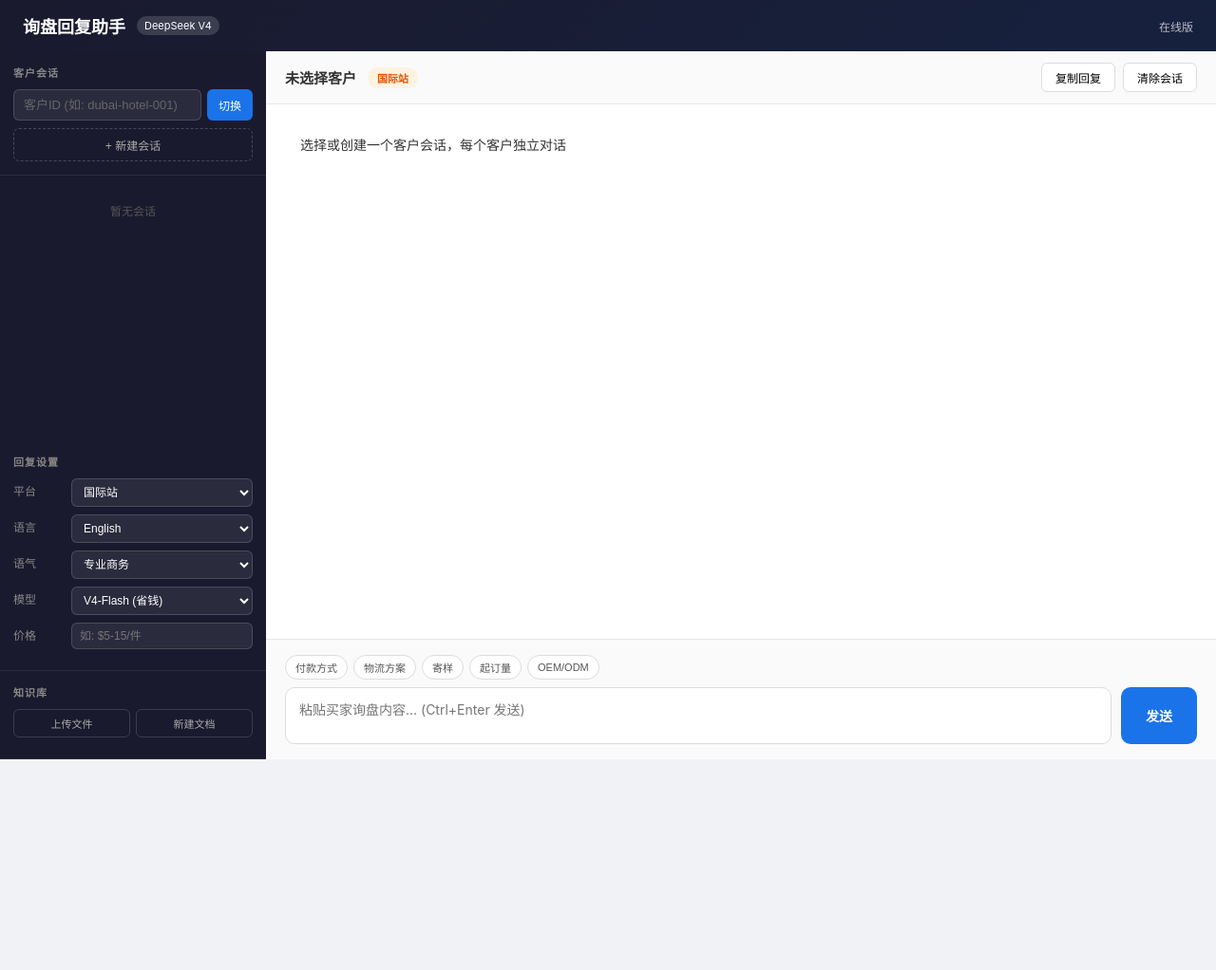
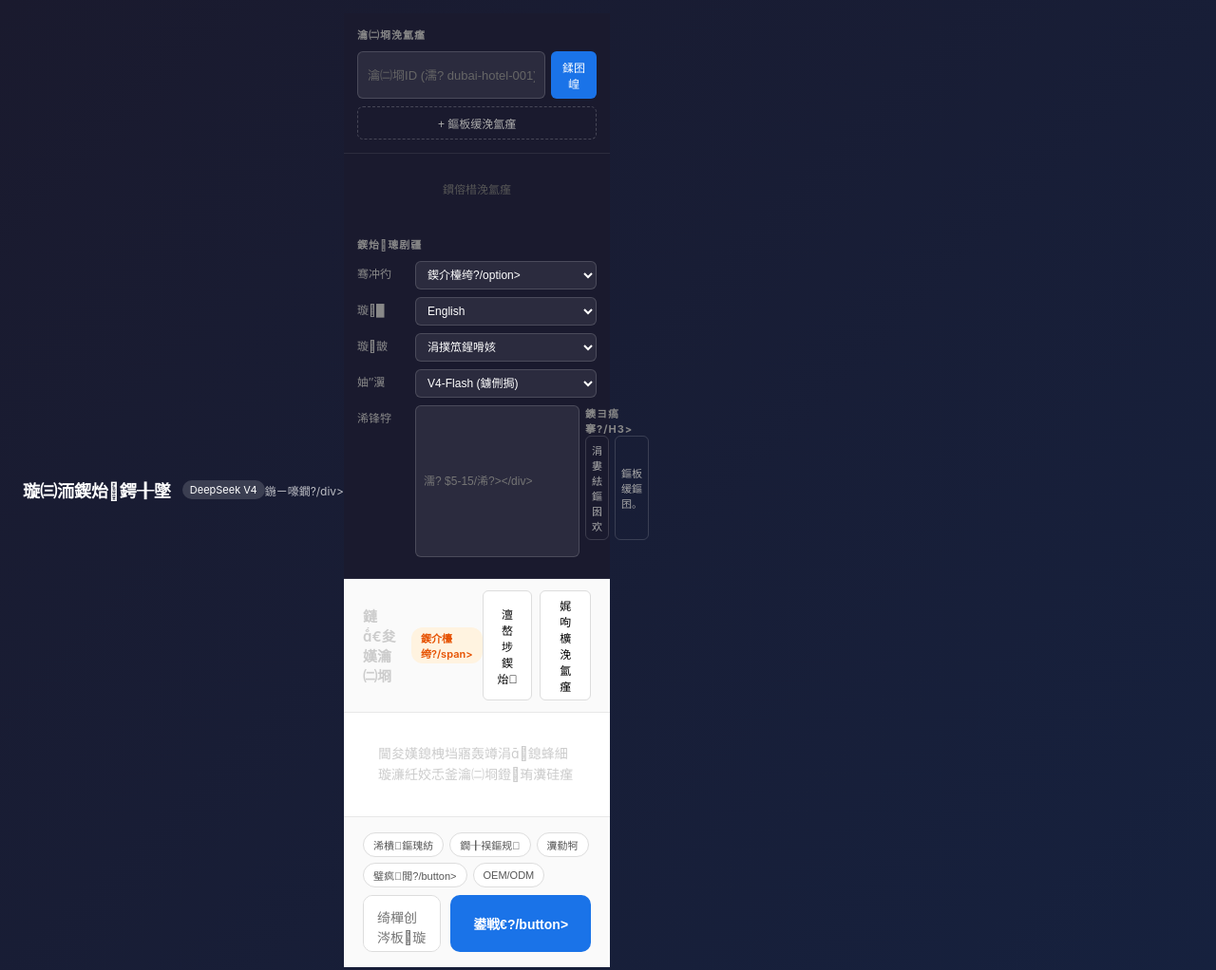
Before and after one commit to weieryang/inquiry-assistant, a website: page public/index.html in a window 1280 px wide. Shown: the whole page at 95% size. Before the commit the page ends 800 px from the top, so only its background shows below. Drawn offline with Linux system fonts and the light colour scheme.

Commit message:
update frontend

```diff
--- a/public/index.html
+++ b/public/index.html
@@ -3,7 +3,7 @@
 <head>
     <meta charset="UTF-8">
     <meta name="viewport" content="width=device-width, initial-scale=1.0">
-    <title>询盘回复助手 - DeepSeek V4</title>
+    <title>璇㈢洏鍥炲鍔╂墜 - DeepSeek V4</title>
     <style>
         * { margin: 0; padding: 0; box-sizing: border-box; }
         body { font-family: -apple-system, BlinkMacSystemFont, 'Segoe UI', Roboto, sans-serif; background: #f0f2f5; color: #333; height: 100vh; display: flex; flex-direction: column; }
@@ -98,37 +98,37 @@
 <body>
     <div class="header">
         <div style="display:flex; align-items:center; gap:12px;">
-            <h1>询盘回复助手</h1>
+            <h1>璇㈢洏鍥炲鍔╂墜</h1>
             <span class="ver">DeepSeek V4</span>
         </div>
-        <div style="font-size:12px; opacity:0.7;">在线版</div>
+        <div style="font-size:12px; opacity:0.7;">鍦ㄧ嚎鐗?/div>
     </div>
     <div class="app">
         <div class="sidebar">
             <div class="sb-section">
-                <h3>客户会话</h3>
+                <h3>瀹㈡埛浼氳瘽</h3>
                 <div class="session-input">
-                    <input type="text" id="customerIdInput" placeholder="客户ID (如: dubai-hotel-001)">
-                    <button onclick="switchSession()">切换</button>
+                    <input type="text" id="customerIdInput" placeholder="瀹㈡埛ID (濡? dubai-hotel-001)">
+                    <button onclick="switchSession()">鍒囨崲</button>
                 </div>
-                <button class="new-session-btn" onclick="createNewSession()">+ 新建会话</button>
+                <button class="new-session-btn" onclick="createNewSession()">+ 鏂板缓浼氳瘽</button>
             </div>
             <div class="session-list" id="sessionList">
-                <div style="text-align:center; color:#555; font-size:12px; padding:20px;">暂无会话</div>
+                <div style="text-align:center; color:#555; font-size:12px; padding:20px;">鏆傛棤浼氳瘽</div>
             </div>
             <div class="sb-section">
-                <h3>回复设置</h3>
-                <div class="sb-row"><label>平台</label><select id="platform"><option value="alibaba">国际站</option><option value="mic">中国制造网</option><option value="1688">1688</option></select></div>
-                <div class="sb-row"><label>语言</label><select id="replyLang"><option value="en">English</option><option value="es">Español</option><option value="ru">Русский</option><option value="ar">العربية</option><option value="pt">Português</option><option value="fr">Français</option><option value="de">Deutsch</option><option value="tr">Türkçe</option></select></div>
-                <div class="sb-row"><label>语气</label><select id="tone"><option value="professional">专业商务</option><option value="friendly">热情友好</option><option value="concise">简洁高效</option></select></div>
-                <div class="sb-row"><label>模型</label><select id="modelSelect"><option value="flash">V4-Flash (省钱)</option><option value="pro">V4-Pro (高质量)</option></select></div>
-                <div class="sb-row"><label>价格</label><input type="text" id="priceRange" placeholder="如: $5-15/件"></div>
+                <h3>鍥炲璁剧疆</h3>
+                <div class="sb-row"><label>骞冲彴</label><select id="platform"><option value="alibaba">鍥介檯绔?/option><option value="mic">涓浗鍒堕€犵綉</option><option value="1688">1688</option></select></div>
+                <div class="sb-row"><label>璇█</label><select id="replyLang"><option value="en">English</option><option value="es">Espa帽ol</option><option value="ru">袪褍褋褋泻懈泄</option><option value="ar">丕賱毓乇亘賷丞</option><option value="pt">Portugu锚s</option><option value="fr">Fran莽ais</option><option value="de">Deutsch</option><option value="tr">T眉rk莽e</option></select></div>
+                <div class="sb-row"><label>璇皵</label><select id="tone"><option value="professional">涓撲笟鍟嗗姟</option><option value="friendly">鐑儏鍙嬪ソ</option><option value="concise">绠€娲侀珮鏁?/option></select></div>
+                <div class="sb-row"><label>妯″瀷</label><select id="modelSelect"><option value="flash">V4-Flash (鐪侀挶)</option><option value="pro">V4-Pro (楂樿川閲?</option></select></div>
+                <div class="sb-row"><label>浠锋牸</label><input type="text" id="priceRange" placeholder="濡? $5-15/浠?></div>
             </div>
             <div class="sb-section">
-                <h3>知识库</h3>
+                <h3>鐭ヨ瘑搴?/h3>
                 <div class="kb-actions">
-                    <button class="kb-btn" onclick="showUploadKB()">上传文件</button>
-                    <button class="kb-btn" onclick="showCreateKB()">新建文档</button>
+                    <button class="kb-btn" onclick="showUploadKB()">涓婁紶鏂囦欢</button>
+                    <button class="kb-btn" onclick="showCreateKB()">鏂板缓鏂囨。</button>
                 </div>
                 <div class="kb-list" id="kbList"></div>
             </div>
@@ -136,35 +136,35 @@
         <div class="main">
             <div class="chat-header">
                 <div style="display:flex; align-items:center; gap:12px;">
-                    <span class="cc" id="currentCustomerLabel">未选择客户</span>
-                    <span class="badge badge-alibaba" id="platformBadge">国际站</span>
+                    <span class="cc" id="currentCustomerLabel">鏈€夋嫨瀹㈡埛</span>
+                    <span class="badge badge-alibaba" id="platformBadge">鍥介檯绔?/span>
                 </div>
                 <div class="chat-hdr-btns">
-                    <button class="hdr-btn" onclick="copyLastReply()">复制回复</button>
-                    <button class="hdr-btn" onclick="clearCurrentSession()">清除会话</button>
+                    <button class="hdr-btn" onclick="copyLastReply()">澶嶅埗鍥炲</button>
+                    <button class="hdr-btn" onclick="clearCurrentSession()">娓呴櫎浼氳瘽</button>
                 </div>
             </div>
             <div class="messages" id="messagesArea">
-                <div class="message system"><div class="msg-bubble">选择或创建一个客户会话，每个客户独立对话</div></div>
+                <div class="message system"><div class="msg-bubble">閫夋嫨鎴栧垱寤轰竴涓鎴蜂細璇濓紝姣忎釜瀹㈡埛鐙珛瀵硅瘽</div></div>
             </div>
             <div class="typing" id="typingIndicator"><div class="dots"><span></span><span></span><span></span></div></div>
             <div class="input-area">
                 <div class="input-tools">
-                    <button class="tool-btn" onclick="quickAction('payment')">付款方式</button>
-                    <button class="tool-btn" onclick="quickAction('shipping')">物流方案</button>
-                    <button class="tool-btn" onclick="quickAction('sample')">寄样</button>
-                    <button class="tool-btn" onclick="quickAction('moq')">起订量</button>
+                    <button class="tool-btn" onclick="quickAction('payment')">浠樻鏂瑰紡</button>
+                    <button class="tool-btn" onclick="quickAction('shipping')">鐗╂祦鏂规</button>
+                    <button class="tool-btn" onclick="quickAction('sample')">瀵勬牱</button>
+                    <button class="tool-btn" onclick="quickAction('moq')">璧疯閲?/button>
                     <button class="tool-btn" onclick="quickAction('oem')">OEM/ODM</button>
                 </div>
                 <div class="input-row">
-                    <textarea id="inputArea" placeholder="粘贴买家询盘内容... (Ctrl+Enter 发送)" onkeydown="if(event.key==='Enter'&&event.ctrlKey){event.preventDefault();sendMessage();}"></textarea>
-                    <button class="send-btn" id="sendBtn" onclick="sendMessage()">发送</button>
+                    <textarea id="inputArea" placeholder="绮樿创涔板璇㈢洏鍐呭... (Ctrl+Enter 鍙戦€?" onkeydown="if(event.key==='Enter'&&event.ctrlKey){event.preventDefault();sendMessage();}"></textarea>
+                    <button class="send-btn" id="sendBtn" onclick="sendMessage()">鍙戦€?/button>
                 </div>
             </div>
         </div>
     </div>
-    <div class="modal-overlay" id="uploadKBModal"><div class="modal"><h3>上传知识库文件</h3><input type="file" id="kbFileInput" accept=".txt,.md" style="margin-bottom:12px;"><textarea id="kbContentInput" placeholder="或粘贴内容..."></textarea><input type="text" id="kbFilenameInput" placeholder="文件名" style="width:100%;padding:8px 12px;border:1px solid #ddd;border-radius:6px;margin-top:8px;font-size:13px;"><div class="modal-actions"><button class="modal-btn" onclick="closeModal('uploadKBModal')">取消</button><button class="modal-btn primary" onclick="uploadKB()">保存</button></div></div></div>
-    <div class="modal-overlay" id="createKBModal"><div class="modal"><h3>新建知识库文档</h3><input type="text" id="newKBName" placeholder="文档名" style="width:100%;padding:8px 12px;border:1px solid #ddd;border-radius:6px;margin-bottom:12px;font-size:13px;"><textarea id="newKBContent" placeholder="输入知识库内容..."></textarea><div class="modal-actions"><button class="modal-btn" onclick="closeModal('createKBModal')">取消</button><button class="modal-btn primary" onclick="createKB()">创建</button></div></div></div>
+    <div class="modal-overlay" id="uploadKBModal"><div class="modal"><h3>涓婁紶鐭ヨ瘑搴撴枃浠?/h3><input type="file" id="kbFileInput" accept=".txt,.md" style="margin-bottom:12px;"><textarea id="kbContentInput" placeholder="鎴栫矘璐村唴瀹?.."></textarea><input type="text" id="kbFilenameInput" placeholder="鏂囦欢鍚? style="width:100%;padding:8px 12px;border:1px solid #ddd;border-radius:6px;margin-top:8px;font-size:13px;"><div class="modal-actions"><button class="modal-btn" onclick="closeModal('uploadKBModal')">鍙栨秷</button><button class="modal-btn primary" onclick="uploadKB()">淇濆瓨</button></div></div></div>
+    <div class="modal-overlay" id="createKBModal"><div class="modal"><h3>鏂板缓鐭ヨ瘑搴撴枃妗?/h3><input type="text" id="newKBName" placeholder="鏂囨。鍚? style="width:100%;padding:8px 12px;border:1px solid #ddd;border-radius:6px;margin-bottom:12px;font-size:13px;"><textarea id="newKBContent" placeholder="杈撳叆鐭ヨ瘑搴撳唴瀹?.."></textarea><div class="modal-actions"><button class="modal-btn" onclick="closeModal('createKBModal')">鍙栨秷</button><button class="modal-btn primary" onclick="createKB()">鍒涘缓</button></div></div></div>
     <div class="toast" id="toast"></div>
     <script>
         let currentCustomerId='';
@@ -180,8 +180,8 @@
         function renderSessionList(){
             const s=getSessions();const list=document.getElementById('sessionList');
             const keys=Object.keys(s);
-            if(!keys.length){list.innerHTML='<div style="text-align:center;color:#555;font-size:12px;padding:20px;">暂无会话</div>';return;}
-            list.innerHTML=keys.map(k=>`<div class="session-item ${k===currentCustomerId?'active':''}" onclick="switchToSession('${k}')"><div class="sid">${k}</div><div class="smeta">${s[k].messages.length}条消息</div><button class="sdel" onclick="event.stopPropagation();deleteSession('${k}')">✕</button></div>`).join('');
+            if(!keys.length){list.innerHTML='<div style="text-align:center;color:#555;font-size:12px;padding:20px;">鏆傛棤浼氳瘽</div>';return;}
+            list.innerHTML=keys.map(k=>`<div class="session-item ${k===currentCustomerId?'active':''}" onclick="switchToSession('${k}')"><div class="sid">${k}</div><div class="smeta">${s[k].messages.length}鏉℃秷鎭?/div><button class="sdel" onclick="event.stopPropagation();deleteSession('${k}')">鉁?/button></div>`).join('');
         }
 
         function createNewSession(){
@@ -189,28 +189,28 @@
             if(!id){id='customer-'+Date.now().toString(36);document.getElementById('customerIdInput').value=id;}
             switchToSession(id);
         }
-        function switchSession(){const id=document.getElementById('customerIdInput').value.trim();if(!id){toast('请输入客户ID');return;}switchToSession(id);}
+        function switchSession(){const id=document.getElementById('customerIdInput').value.trim();if(!id){toast('璇疯緭鍏ュ鎴稩D');return;}switchToSession(id);}
         function switchToSession(id){
             currentCustomerId=id;document.getElementById('customerIdInput').value=id;
             document.getElementById('currentCustomerLabel').textContent=id;
             const s=getSessions();currentSession=s[id]||{messages:[]};renderMessages();renderSessionList();
         }
-        function deleteSession(id){if(!confirm('确定删除？'))return;const s=getSessions();delete s[id);saveSessions(s);if(id===currentCustomerId){currentCustomerId='';currentSession={messages:[]};document.getElementById('currentCustomerLabel').textContent='未选择客户';renderMessages();}renderSessionList();}
-        function clearCurrentSession(){if(!currentCustomerId){toast('请先选择客户');return;}deleteSession(currentCustomerId);}
+        function deleteSession(id){if(!confirm('纭畾鍒犻櫎锛?))return;const s=getSessions();delete s[id);saveSessions(s);if(id===currentCustomerId){currentCustomerId='';currentSession={messages:[]};document.getElementById('currentCustomerLabel').textContent='鏈€夋嫨瀹㈡埛';renderMessages();}renderSessionList();}
+        function clearCurrentSession(){if(!currentCustomerId){toast('璇峰厛閫夋嫨瀹㈡埛');return;}deleteSession(currentCustomerId);}
 
         function renderMessages(){
             const area=document.getElementById('messagesArea');
-            if(!currentSession.messages.length){area.innerHTML='<div class="message system"><div class="msg-bubble">在下方输入框粘贴买家询盘，AI将生成专业回复</div></div>';return;}
+            if(!currentSession.messages.length){area.innerHTML='<div class="message system"><div class="msg-bubble">鍦ㄤ笅鏂硅緭鍏ユ绮樿创涔板璇㈢洏锛孉I灏嗙敓鎴愪笓涓氬洖澶?/div></div>';return;}
             area.innerHTML=currentSession.messages.map(m=>{
                 if(m.role==='system')return'';
-                return`<div class="msg ${m.role}"><div class="msg-label">${m.role==='user'?'买家询盘':'AI回复'}</div><div class="msg-bubble">${esc(m.content)}</div></div>`;
+                return`<div class="msg ${m.role}"><div class="msg-label">${m.role==='user'?'涔板璇㈢洏':'AI鍥炲'}</div><div class="msg-bubble">${esc(m.content)}</div></div>`;
             }).join('');
             area.scrollTop=area.scrollHeight;
         }
 
         async function sendMessage(){
             const input=document.getElementById('inputArea');const text=input.value.trim();
-            if(!text)return;if(!currentCustomerId){toast('请先选择客户');return;}
+            if(!text)return;if(!currentCustomerId){toast('璇峰厛閫夋嫨瀹㈡埛');return;}
             currentSession.messages.push({role:'user',content:text});renderMessages();input.value='';
             document.getElementById('typingIndicator').classList.add('show');document.getElementById('sendBtn').disabled=true;
             try{
@@ -218,21 +218,21 @@
                     body:JSON.stringify({customerId:currentCustomerId,inquiry:text,platform:document.getElementById('platform').value,lang:document.getElementById('replyLang').value,tone:document.getElementById('tone').value,priceRange:document.getElementById('priceRange').value,model:document.getElementById('modelSelect').value,knowledgeBase:getKBContent()})});
                 const data=await res.json();
                 if(res.ok){currentSession.messages.push({role:'assistant',content:data.reply});const s=getSessions();s[currentCustomerId]=currentSession;saveSessions(s);renderMessages();renderSessionList();}
-                else{toast('生成失败: '+(data.error||''));currentSession.messages.pop();renderMessages();}
-            }catch(e){toast('连接失败');currentSession.messages.pop();renderMessages();}
+                else{toast('鐢熸垚澶辫触: '+(data.error||''));currentSession.messages.pop();renderMessages();}
+            }catch(e){toast('杩炴帴澶辫触');currentSession.messages.pop();renderMessages();}
             finally{document.getElementById('typingIndicator').classList.remove('show');document.getElementById('sendBtn').disabled=false;}
         }
 
         function quickAction(type){
-            if(!currentCustomerId){toast('请先选择客户');return;}
-            const p={payment:'请回复买家关于付款方式的询问，包括T/T、L/C、Trade Assurance',shipping:'请回复买家关于物流方案的问题，海运/空运/DDP',sample:'请回复买家关于寄样的问题',moq:'请回复买家关于起订量的问题，首次合作可灵活',oem:'请回复买家关于OEM/ODM定制的问题'};
+            if(!currentCustomerId){toast('璇峰厛閫夋嫨瀹㈡埛');return;}
+            const p={payment:'璇峰洖澶嶄拱瀹跺叧浜庝粯娆炬柟寮忕殑璇㈤棶锛屽寘鎷琓/T銆丩/C銆乀rade Assurance',shipping:'璇峰洖澶嶄拱瀹跺叧浜庣墿娴佹柟妗堢殑闂锛屾捣杩?绌鸿繍/DDP',sample:'璇峰洖澶嶄拱瀹跺叧浜庡瘎鏍风殑闂',moq:'璇峰洖澶嶄拱瀹跺叧浜庤捣璁㈤噺鐨勯棶棰橈紝棣栨鍚堜綔鍙伒娲?,oem:'璇峰洖澶嶄拱瀹跺叧浜嶰EM/ODM瀹氬埗鐨勯棶棰?};
             document.getElementById('inputArea').value=p[type]||'';document.getElementById('inputArea').focus();
         }
 
         function renderKBList(){
             const list=document.getElementById('kbList');
-            if(!kbFiles.length){list.innerHTML='<div style="text-align:center;color:#555;font-size:11px;padding:10px;">暂无知识库</div>';return;}
-            list.innerHTML=kbFiles.map((f,i)=>`<div class="kb-item"><span class="kname">📄 ${f.name}</span><span class="ksize">${(f.content.length/1024).toFixed(1)}KB</span><button class="kdel" onclick="deleteKB(${i})">✕</button></div>`).join('');
+            if(!kbFiles.length){list.innerHTML='<div style="text-align:center;color:#555;font-size:11px;padding:10px;">鏆傛棤鐭ヨ瘑搴?/div>';return;}
+            list.innerHTML=kbFiles.map((f,i)=>`<div class="kb-item"><span class="kname">馃搫 ${f.name}</span><span class="ksize">${(f.content.length/1024).toFixed(1)}KB</span><button class="kdel" onclick="deleteKB(${i})">鉁?/button></div>`).join('');
         }
         function showUploadKB(){document.getElementById('uploadKBModal').classList.add('show');}
         function showCreateKB(){document.getElementById('createKBModal').classList.add('show');}
@@ -241,17 +241,17 @@
             const fi=document.getElementById('kbFileInput');const ci=document.getElementById('kbContentInput');const ni=document.getElementById('kbFilenameInput');
             let name=ni.value.trim(),content=ci.value.trim();
             if(fi.files.length>0){name=name||fi.files[0].name;content=await fi.files[0].text();}
-            if(!name||!content){toast('请提供文件名和内容');return;}
-            kbFiles.push({name,content});localStorage.setItem('kb_files',JSON.stringify(kbFiles));renderKBList();closeModal('uploadKBModal');fi.value='';ci.value='';ni.value='';toast('知识库已更新');
+            if(!name||!content){toast('璇锋彁渚涙枃浠跺悕鍜屽唴瀹?);return;}
+            kbFiles.push({name,content});localStorage.setItem('kb_files',JSON.stringify(kbFiles));renderKBList();closeModal('uploadKBModal');fi.value='';ci.value='';ni.value='';toast('鐭ヨ瘑搴撳凡鏇存柊');
         }
         function createKB(){
             const n=document.getElementById('newKBName').value.trim(),c=document.getElementById('newKBContent').value.trim();
-            if(!n||!c){toast('请填写');return;}
-            kbFiles.push({name:n,content:c});localStorage.setItem('kb_files',JSON.stringify(kbFiles));renderKBList();closeModal('createKBModal');document.getElementById('newKBName').value='';document.getElementById('newKBContent').value='';toast('文档已创建');
+            if(!n||!c){toast('璇峰～鍐?);return;}
+            kbFiles.push({name:n,content:c});localStorage.setItem('kb_files',JSON.stringify(kbFiles));renderKBList();closeModal('createKBModal');document.getElementById('newKBName').value='';document.getElementById('newKBContent').value='';toast('鏂囨。宸插垱寤?);
         }
-        function deleteKB(i){if(!confirm('确定删除？'))return;kbFiles.splice(i,1);localStorage.setItem('kb_files',JSON.stringify(kbFiles));renderKBList();}
+        function deleteKB(i){if(!confirm('纭畾鍒犻櫎锛?))return;kbFiles.splice(i,1);localStorage.setItem('kb_files',JSON.stringify(kbFiles));renderKBList();}
 
-        function copyLastReply(){const msgs=currentSession.messages.filter(m=>m.role==='assistant');if(!msgs.length){toast('没有可复制的回复');return;}navigator.clipboard.writeText(msgs[msgs.length-1].content).then(()=>toast('已复制'));}
+        function copyLastReply(){const msgs=currentSession.messages.filter(m=>m.role==='assistant');if(!msgs.length){toast('娌℃湁鍙鍒剁殑鍥炲');return;}navigator.clipboard.writeText(msgs[msgs.length-1].content).then(()=>toast('宸插鍒?));}
         function esc(t){return(t||'').replace(/&/g,'&amp;').replace(/</g,'&lt;').replace(/>/g,'&gt;');}
         function toast(m){const t=document.getElementById('toast');t.textContent=m;t.classList.add('show');setTimeout(()=>t.classList.remove('show'),2000);}
     </script>
```
